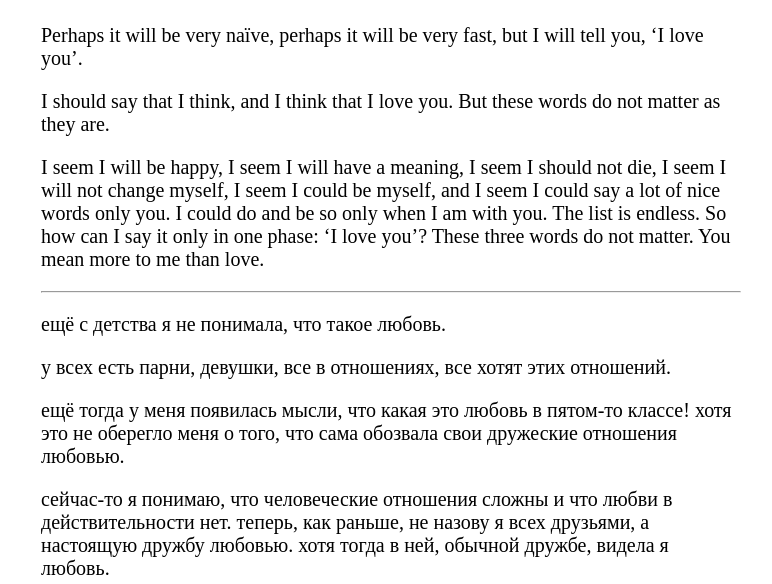
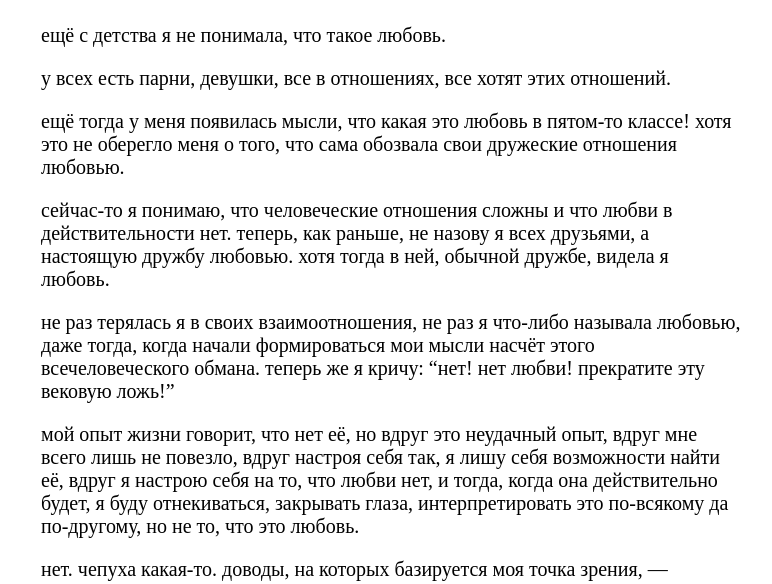
Before and after one commit to smth2408/ofigitelnost, a plain HTML site: page source/miniProza.html in a window 1280 px wide. Shown: the part 140-724 px from the top of the page, without its empty margins (249-1021 px from the left). Drawn offline with Linux system fonts and the light colour scheme; a web font is replaced by a local one.

Commit message:
Update miniProza.html

```diff
--- a/source/miniProza.html
+++ b/source/miniProza.html
@@ -15,12 +15,12 @@
 	<main>
 		<h1>мини-произведения</h1>
 
-		<article>
+		<!--<article>
 			<p>Perhaps it will be very naïve, perhaps it will be very fast, but I will tell you, ‘I love you’.</p>
 			<p>I should say that I think, and I think that I love you. But these words do not matter as they are.</p>
 			<p>I seem I will be happy, I seem I will have a meaning, I seem I should not die, I seem I will not change myself, I seem I could be myself, and I seem I could say a lot of nice words only you. I could do and be so only when I am with you. The list is endless. So how can I say it only in one phase: ‘I love you’? These three words do not matter. You mean more to me than love.</p>
-		</article><!-- 25.10.24. -->
-		<hr>
+		</article><!- 25.10.24. ->
+		<hr>-->
 		<article>
 			<p>ещё с детства я не понимала, что такое любовь.</p>
 			<p>у всех есть парни, девушки, все в отношениях, все хотят этих отношений.</p>
```
